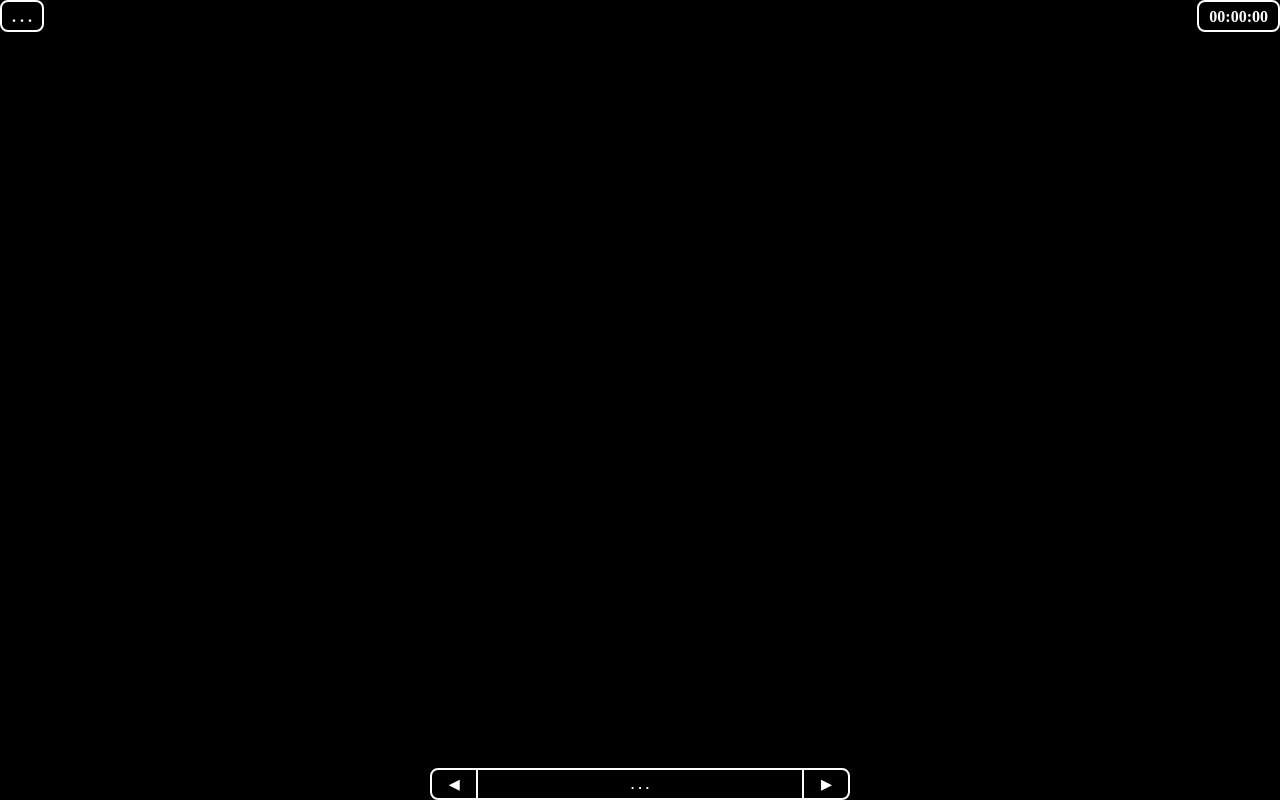
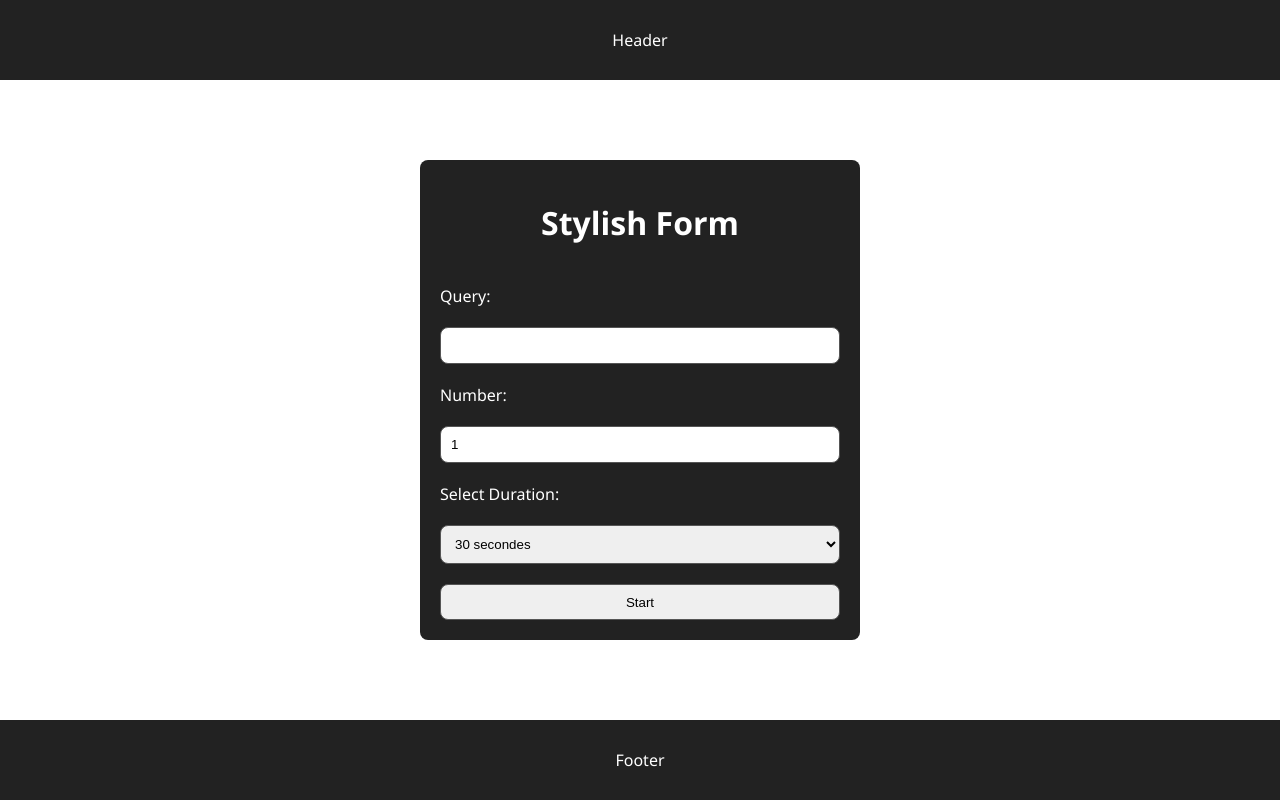
Before and after one commit to Undeadamien/ArtRefViewer, a website built with webpack: page src/index.html in a window 1280 px wide. Built offline with nearby package versions, Linux system fonts and the light colour scheme.

Commit message:
Implemented: - A form, to setup the drawing session - An overlay, for that will handle the drawing session and appear over   the form

```diff
--- a/src/index.html
+++ b/src/index.html
@@ -9,9 +9,10 @@
   </head>
 
   <body>
+    <!--overlay view-->
+    <div id="overlayDisplay" class="app-overlay">
       <div class="upper-band">
         <p id="nameDisplay" class="card-name">. . .</p>
-      <p id="timerDisplay" class="timer">00:00:00</p>
       </div>
 
       <div class="reference-container">
@@ -19,10 +20,42 @@
       </div>
 
       <div class="lower-band">
-      <button id="previousButton" class="previous-image" title="Previous image">◀</button>
-      <input id="searchInput" class="search-input" placeholder=". . ." />
-      <button id="nextButton" class="next-button" title="Random image">▶</button>
+        <button id="previousButton" class="previous-image" title="Previous image">◀◀</button>
+        <button id="pauseButton" class="pause-button" title="Pause Session">❚❚</button>
+        <p id="timerDisplay" class="timer">00:00:00</p>
+        <button id="stopButton" class="stop-button" title="Interrupt Session">&#x2588;</button>
+        <button id="nextButton" class="next-button" title="Next image">▶▶</button>
       </div>
+    </div>
+
+    <!--form view-->
+    <header>
+      <p>Header</p>
+    </header>
+    <main>
+      <form>
+        <h1>Stylish Form</h1>
+
+        <label for="query">Query:</label>
+        <input type="text" id="query" name="query" />
+
+        <label for="number">Number:</label>
+        <input type="number" id="number" name="number" min="1" value="1" />
+
+        <label for="duration">Select Duration:</label>
+        <select id="duration" name="duration" value="">
+          <option value="30">30 secondes</option>
+          <option value="60">1 minute</option>
+          <option value="90">1 minute et 30 seconds</option>
+          <option value="600">5 minutes</option>
+        </select>
+        <button id="switchButton">Start</button>
+      </form>
+    </main>
+    <footer>
+      <p>Footer</p>
+    </footer>
+
     <script src="scripts/index.js"></script>
   </body>
 </html>
--- a/src/scripts/index.ts
+++ b/src/scripts/index.ts
@@ -1,16 +1,13 @@
 import { Card, CardList } from "./card";
 
 const apiUrl: string = "https://api.scryfall.com/cards/random";
-const previousButton = document.getElementById(
-    "previousButton",
-) as HTMLButtonElement;
-const nextButton = document.getElementById("nextButton") as HTMLButtonElement;
-const searchInput = document.getElementById("searchInput") as HTMLInputElement;
-const imageDisplay = document.getElementById("refDisplay") as HTMLImageElement;
-const nameDisplay = document.getElementById(
-    "nameDisplay",
-) as HTMLParagraphElement;
-
+const prevBut = document.getElementById("previousButton") as HTMLButtonElement;
+const nextBut = document.getElementById("nextButton") as HTMLButtonElement;
+const imageDis = document.getElementById("refDisplay") as HTMLImageElement;
+const nameDis = document.getElementById("nameDisplay") as HTMLParagraphElement;
+const startBut = document.getElementById("switchButton") as HTMLButtonElement;
+const overlayDis = document.getElementById("overlayDisplay") as HTMLDivElement;
+const stopBut = document.getElementById("stopButton") as HTMLButtonElement;
 const imageList = new CardList();
 
 async function requestApi(url: string): Promise<Card> {
@@ -18,7 +15,7 @@ async function requestApi(url: string): Promise<Card> {
 }
 
 async function getRequestUrl(): Promise<string> {
-    const args: string = searchInput.value;
+    const args: string = ""; // placeholder for future implementation
     return args ? `${apiUrl}/?q=${args}` : apiUrl;
 }
 
@@ -42,16 +39,25 @@ async function getNextImage(): Promise<void> {
 
 async function updateImage(card: Card): Promise<void> {
     if (card && card.image_uris && card.image_uris.art_crop) {
-        imageDisplay.src = card.image_uris.art_crop;
-        nameDisplay.innerText = card.name;
+        imageDis.src = card.image_uris.art_crop;
+        nameDis.innerText = card.name;
     }
 }
 
-searchInput.addEventListener("keydown", function (event) {
-    if (event.key == "Enter") {
-        getNextImage();
-    }
+function startSession() {
+    overlayDis.style.animation = "fadeInOut 0.5s ease-in-out";
+    overlayDis.style.visibility = "visible";
+}
+
+function stopSession() {
+    overlayDis.style.animation = "fadeOutIn 0.5s ease-in-out";
+    setTimeout(() => (overlayDis.style.visibility = "hidden"), 450);
+}
+
+prevBut.onclick = () => getPreviousImage();
+nextBut.onclick = () => getNextImage();
+stopBut.onclick = () => stopSession();
+startBut.addEventListener("click", (event) => {
+    event.preventDefault();
+    startSession();
 });
-
-previousButton.onclick = () => getPreviousImage();
-nextButton.onclick = () => getNextImage();
--- a/src/scripts/timer.ts
+++ b/src/scripts/timer.ts
@@ -24,6 +24,3 @@ export class Timer {
         }
     }
 }
-
-let timer = new Timer();
-timer.start();
--- a/src/styles/index.css
+++ b/src/styles/index.css
@@ -1,6 +1,77 @@
 body {
+  color: #fff;
+  overflow: hidden;
+  font-family: "Segoe UI", Tahoma, Geneva, Verdana, sans-serif;
   background-color: #000;
   margin: 0;
+  width: 100vw;
+  height: 100vh;
+}
+header,
+footer {
+  display: flex;
+  justify-content: center;
+  align-items: center;
+  background-color: #222;
+  height: 10vh;
+  padding: auto;
+  text-align: center;
+  text-align: center;
+}
+main {
+  background-color: white;
+  height: 80vh;
+  display: flex;
+  align-items: center;
+  justify-content: center;
+}
+
+form {
+  background-color: #222;
+  min-width: 400px;
+  display: grid;
+  gap: 20px;
+  padding: 20px;
+  width: 25%;
+  border-radius: 8px;
+}
+
+form input {
+  border: 1px solid #555;
+  border-radius: 8px;
+  padding: 10px;
+}
+
+form select {
+  border: 1px solid #555;
+  border-radius: 8px;
+  padding: 10px;
+}
+form button {
+  border: 1px solid #555;
+  border-radius: 8px;
+  padding: 10px;
+  height: 36px;
+  transition:
+    background-color 0.3s,
+    color 0.3s;
+}
+form button:hover {
+  background-color: #222;
+  color: white;
+}
+form h1 {
+  text-align: center;
+}
+
+.app-overlay {
+  background-color: #222;
+  height: 100%;
+  left: 0;
+  position: absolute;
+  top: 0;
+  visibility: hidden;
+  width: 100%;
 }
 
 .card-name {
@@ -28,11 +99,15 @@ body {
 .lower-band button:last-child {
   border-bottom-right-radius: 8px;
   border-top-right-radius: 8px;
+  border-right: 2px solid #fff;
 }
 
 .lower-band button {
   background-color: transparent;
-  border: 2px solid #fff;
+  border-bottom: 2px solid #fff;
+  border-left: 2px solid #fff;
+  border-right: 0px;
+  border-top: 2px solid #fff;
   color: #fff;
   font-weight: 700;
   width: 48px;
@@ -55,6 +130,8 @@ body {
 }
 
 .reference-container {
+  color: transparent;
+  background-color: transparent;
   display: flex;
   height: 100vh;
   justify-content: center;
@@ -67,29 +144,9 @@ body {
   max-height: 100%;
 }
 
-.search-input,
-.upper-band {
-  color: #fff;
-  text-align: center;
-}
-
-.search-input::placeholder {
-  color: #fff;
-}
-
-.search-input {
-  background-color: transparent;
-  border: 2px solid #fff;
-  border-left-width: 0;
-  border-right-width: 0;
-  font-weight: 700;
-  outline: 0;
-  width: 320px;
-}
-
 .timer {
   border: 2px solid #fff;
-  border-radius: 8px;
+  border-right: 0px solid #fff;
   font-weight: 700;
   line-height: 30px;
   margin: 0;
@@ -99,9 +156,29 @@ body {
 }
 
 .upper-band {
+  top: 1px;
+  color: #fff;
+  text-align: center;
   background-color: rgba(0, 0, 0, 0.5);
   flex-direction: row;
-  justify-content: space-between;
+  justify-content: center;
+  align-items: center;
   height: 32px;
   width: 100%;
 }
+@keyframes fadeInOut {
+  from {
+    opacity: 0;
+  }
+  to {
+    opacity: 1;
+  }
+}
+@keyframes fadeOutIn {
+  from {
+    opacity: 1;
+  }
+  to {
+    opacity: 0;
+  }
+}
```
Also changed, not shown: test/test.html (added, +24 -0 lines). Lines whose indentation alone changed are shown as unchanged.
